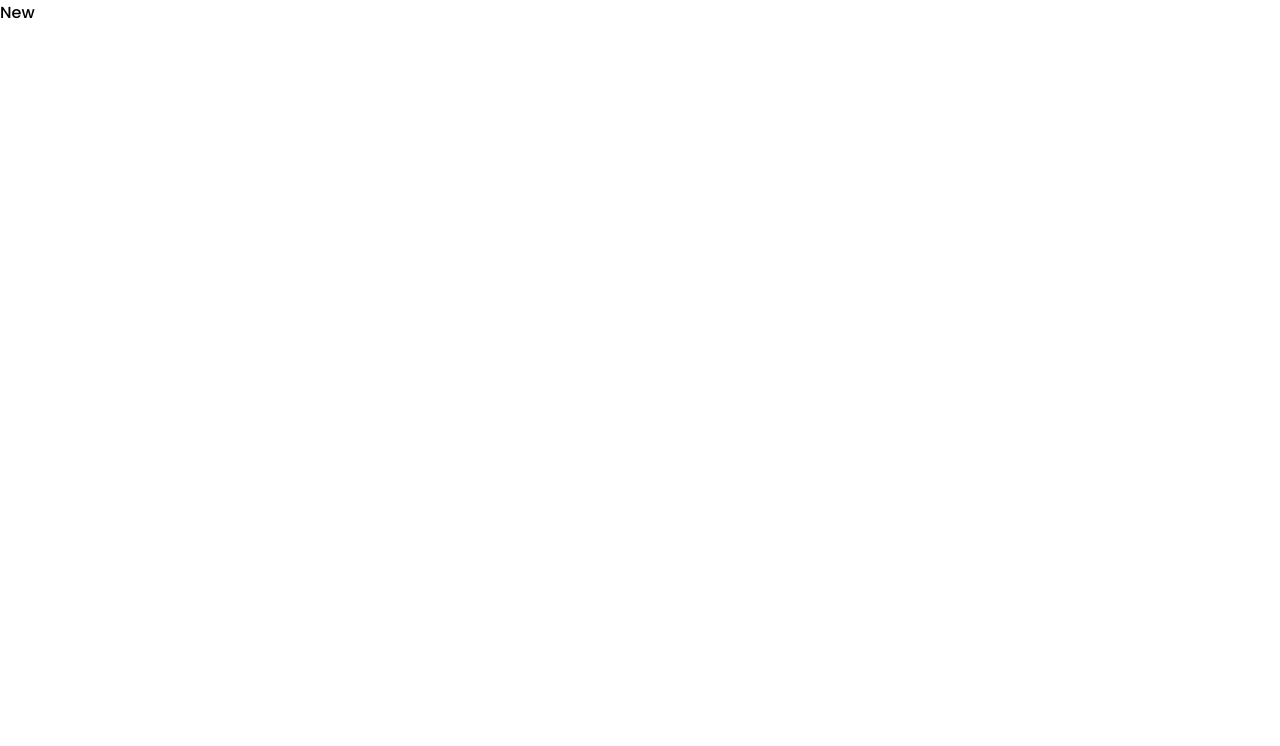
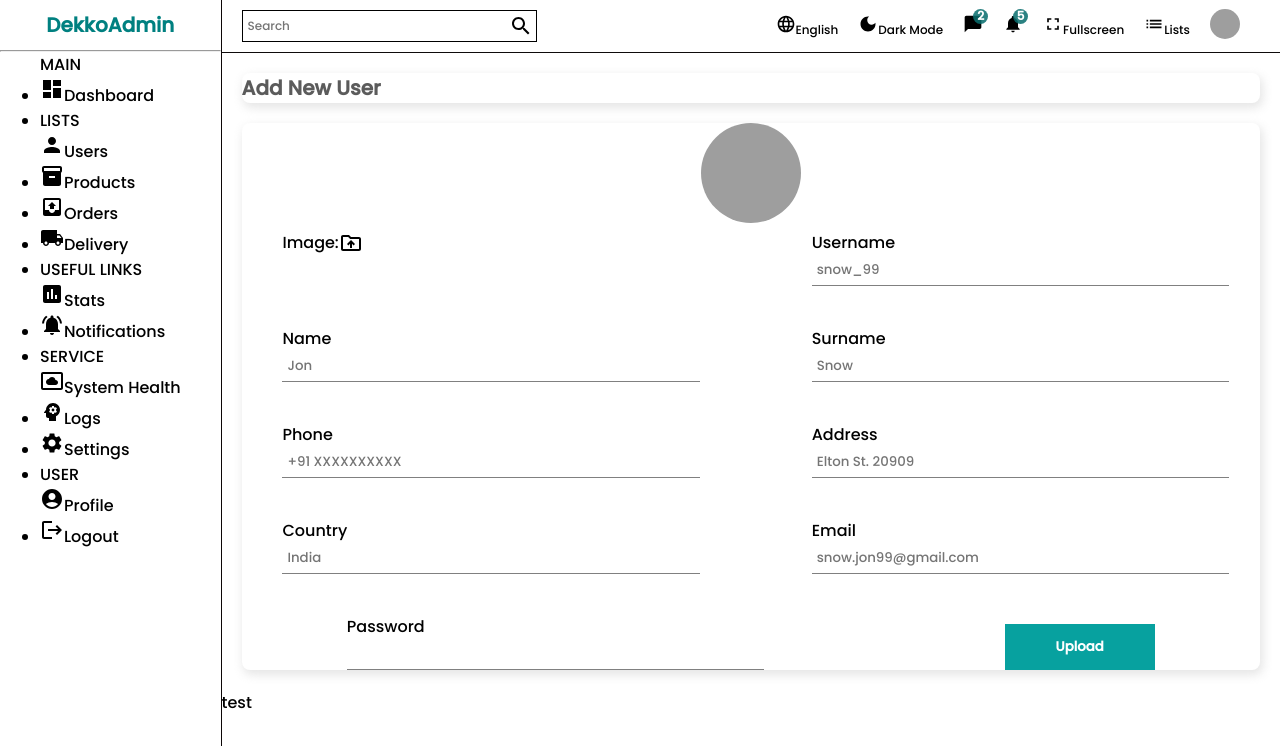
Before and after one commit to soumyakants4/Admin-Dashboard-Me-React, a React (Create React App) app: page /users/new in a window 1280 px wide. Shown: the top 746 px of the page. Built offline with nearby package versions, Linux system fonts and the light colour scheme; grey boxes are pictures that could not be loaded.

Commit message:
8 Feb 2023-2

```diff
--- a/src/App.js
+++ b/src/App.js
@@ -4,6 +4,7 @@ import List from "./pages/list/List";
 import New from "./pages/new/New";
 import Single from "./pages/single/Single";
 import { BrowserRouter, Routes, Route } from "react-router-dom";
+import { productInputs, userInputs } from "./formSource";
 
 function App() {
   return (
@@ -16,12 +17,12 @@ function App() {
             <Route path="users">
               <Route index element={<List />} />
               <Route path=":userId" element={<Single />} />
-              <Route path="new" element={<New />} />
+              <Route path="new" element={<New inputs = {userInputs} title="Add New User"/>}/>
             </Route>
             <Route path="products">
               <Route index element={<List />} />
               <Route path=":productId" element={<Single />} />
-              <Route path="new" element={<New />} />
+              <Route path="new" element={<New inputs = {productInputs} title="Add New Product"/>} />
             </Route>
           </Route>
         </Routes>
--- /dev/null
+++ b/src/formSource.js
@@ -0,0 +1,85 @@
+export const userInputs = [
+    {
+        id: 1,
+        label: "Username",
+        type: "text",
+        placeholder: "snow_jon99"
+    },
+    {
+        id: 2,
+        label: "First Name",
+        type: "text",
+        placeholder: "Jon"
+    },
+    {
+        id: 3,
+        label: "Last Name",
+        type: "text",
+        placeholder: "Snow"
+    },
+    {
+        id: 4,
+        label: "Phone",
+        type: "text",
+        placeholder: "+91 9034038485"
+    },
+    {
+        id: 5,
+        label: "Address",
+        type: "text",
+        placeholder: "Elton St. 2092"
+    },
+    {
+        id: 6,
+        label: "Country",
+        type: "text",
+        placeholder: "United States"
+    },
+    {
+        id: 7,
+        label: "Email",
+        type: "text",
+        placeholder: "snow_jon99@gmail.com"
+    },
+    {
+        id: 8,
+        label: "Password",
+        type: "password",
+        placeholder: ""
+    },
+];
+
+
+export const productInputs = [
+    {
+        id: 1,
+        label: "Product Name",
+        type: "text",
+        placeholder: "Apple MacBook Pro 13'"
+    },
+    {
+        id: 2,
+        label: "Description",
+        type: "text",
+        placeholder: "Description"
+    },
+    {
+        id: 3,
+        label: "Category",
+        type: "text",
+        placeholder: "Computers"
+    },
+    {
+        id: 4,
+        label: "Price",
+        type: "text",
+        placeholder: "100"
+    },
+    {
+        id: 5,
+        label: "Stock",
+        type: "text",
+        placeholder: "In Stock"
+    },
+
+];
--- a/src/pages/new/New.jsx
+++ b/src/pages/new/New.jsx
@@ -1,9 +1,71 @@
-import "./new.scss"
+import "./new.scss";
+import Navbar from "../../components/navbar/Navbar";
+import Sidebar from "../../components/sidebar/Sidebar";
+import { DriveFolderUploadOutlined } from "@mui/icons-material";
 
 const New = () => {
   return (
-    <div>New</div>
-  )
-}
+    <div className="new">
+      <Sidebar />
+      <div className="newContainer">
+        <Navbar />
+        <div className="top">
+          <h1>Add New User</h1>
+        </div>
+        <div className="bottom">
+          <div className="left">
+            <img
+              src="https://icon-library.com/images/no-image-icon/no-image-icon-0.jpg"
+              alt="avatar"
+            />
+          </div>
+          <div className="right"><form>
+              <div className="formInput">
+                <label htmlFor="file">
+                  Image: <DriveFolderUploadOutlined className="icon"/>
+                </label>
+                <input type="file" id="file" style={{display: "none"}}  />
+              </div>
+              <div className="formInput">
+                <label>Username</label>
+                <input type="text" placeholder="snow_99"  />
+              </div>
+              <div className="formInput">
+                <label>Name</label>
+                <input type="text" placeholder="Jon"  />
+              </div>
+              <div className="formInput">
+                <label>Surname</label>
+                <input type="text" placeholder="Snow"  />
+              </div>
+              <div className="formInput">
+                <label>Phone</label>
+                <input type="text" placeholder="+91 XXXXXXXXXX"  />
+              </div>
+              <div className="formInput">
+                <label>Address</label>
+                <input type="text" placeholder="Elton St. 20909"  />
+              </div>
+              <div className="formInput">
+                <label>Country</label>
+                <input type="text" placeholder="India"  />
+              </div>
+              <div className="formInput">
+                <label>Email</label>
+                <input type="text" placeholder="snow.jon99@gmail.com"  />
+              </div>
+              <div className="formInput">
+                <label>Password</label>
+                <input type="password" placeholder=""  />
+              </div>
+              <button>Upload</button>
+            </form>
+            </div>
+        </div>
+        test
+      </div>
+    </div>
+  );
+};
 
-export default New
+export default New;
--- a/src/pages/new/new.scss
+++ b/src/pages/new/new.scss
@@ -0,0 +1,75 @@
+.new {
+  width: 100%;
+  display: flex;
+
+  .newContainer {
+    flex: 6;
+
+    .top,
+    .bottom {
+      -webkit-box-shadow: 2px 4px 10px 1px rgba(0, 0, 0, 0.47);
+      box-shadow: 2px 4px 10px 1px rgba(201, 201, 201, 0.47);
+      border-radius: 8px;
+      margin: 20px;
+
+      h1 {
+        color: rgba(26, 26, 26, 0.719);
+        font-size: 20px;
+      }
+
+      .left {
+        flex: 1;
+        text-align: center;
+
+        img {
+          width: 100px;
+          height: 100px;
+          border-radius: 50%;
+          object-fit: cover;
+        }
+      }
+
+      .right {
+        flex: 2;
+
+        form {
+          display: flex;
+          flex-wrap: wrap;
+          gap: 40px;
+          justify-content: space-around;
+
+          .formInput {
+            width: 40%;
+
+            label {
+              display: flex;
+              align-items: center;
+              gap: 0px;
+
+              .icon {
+                cursor: pointer;
+              }
+            }
+
+            input {
+              width: 100%;
+              padding: 5px;
+              border: none;
+              border-bottom: 1px solid gray;
+            }
+          }
+          button {
+            cursor: pointer;
+            width: 150px;
+            padding: 10px;
+            border: none;
+            background-color: #07a19f;
+            color: white;
+            font-weight: bold;
+            margin-top: 10px;
+          }
+        }
+      }
+    }
+  }
+}
--- a/src/pages/single/Single.jsx
+++ b/src/pages/single/Single.jsx
@@ -2,6 +2,7 @@ import "./single.scss"
 import Sidebar from "../../components/sidebar/Sidebar";
 import Navbar from "../../components/navbar/Navbar";
 import Chart from "../../components/chart/Chart";
+import List from "../../components/table/Table";
 
 const Single = () => {
   return (
@@ -44,7 +45,10 @@ const Single = () => {
             <Chart aspect={3 / 1} title="User Spending (Last 6 Months)"/>
           </div>
         </div>
-        <div className="bottom"></div>
+        <div className="bottom">
+          <h1 className="title">Last Transactions</h1>
+          <List/>
+        </div>
       </div>
     </div>
   )
--- a/src/pages/single/single.scss
+++ b/src/pages/single/single.scss
@@ -71,6 +71,13 @@
         //   padding: 20px;
       }
     }
+
+    .bottom {
+      -webkit-box-shadow: 2px 4px 10px 1px rgba(0, 0, 0, 0.47);
+      box-shadow: 2px 4px 10px 1px rgba(201, 201, 201, 0.47);
+      padding: 20px;
+      margin: 13px 20px;
+      position: relative;
     }
 
     .title {
@@ -79,3 +86,4 @@
       margin-bottom: 20px;
     }
   }
+}
```
Lines whose indentation alone changed are shown as unchanged.
